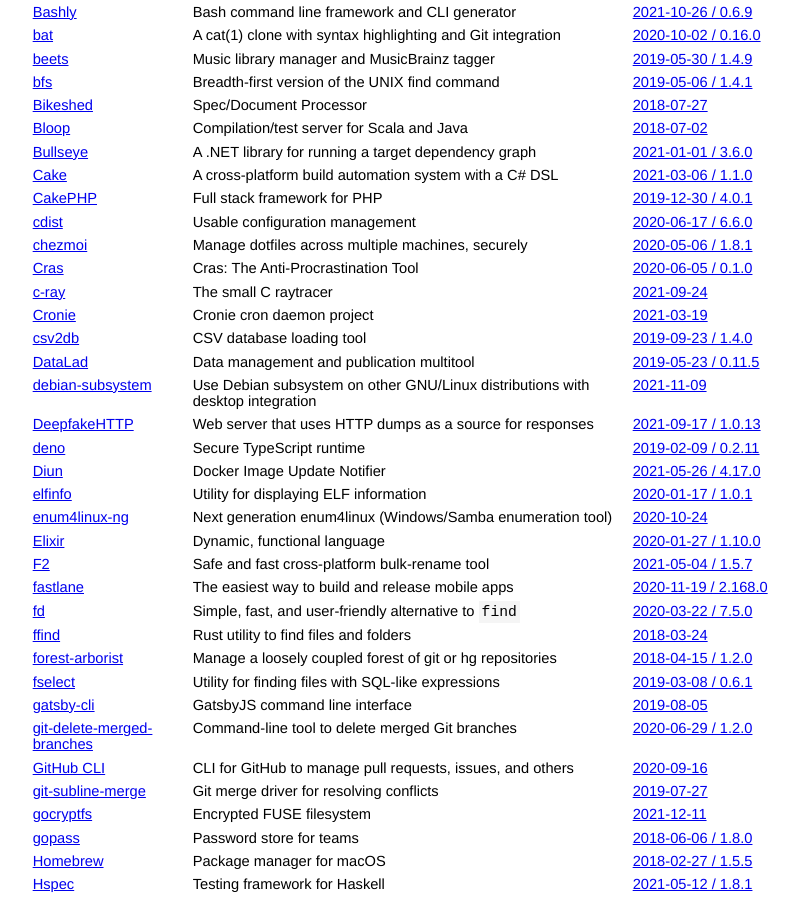
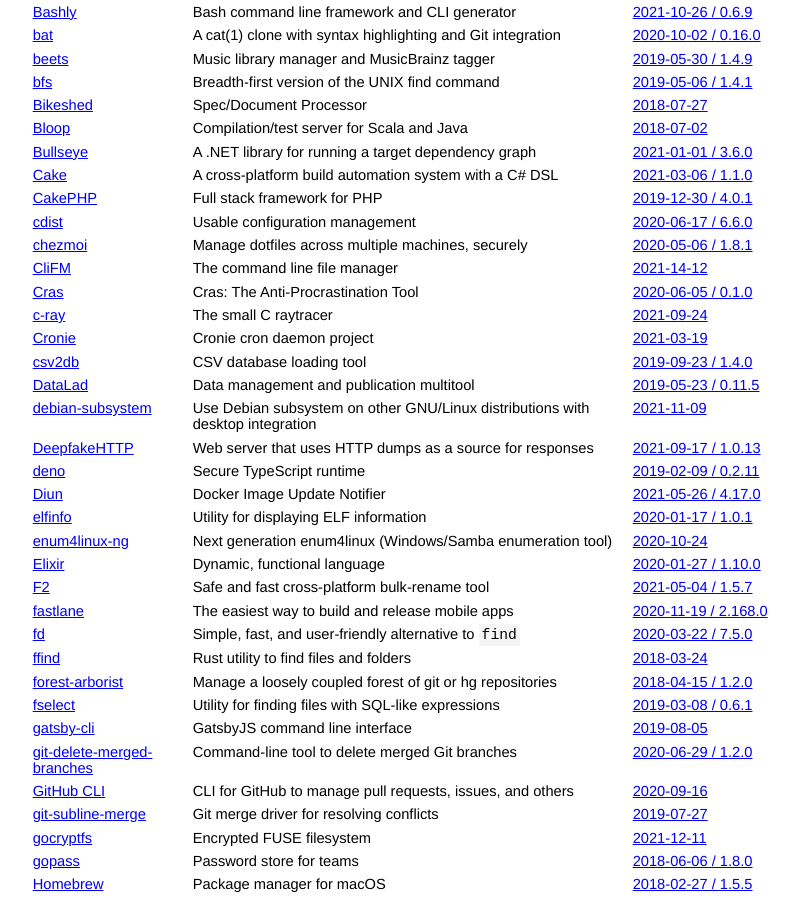
Before and after one commit to jcs/no_color, a Jekyll site: the page built from index.md, in a window 1280 px wide and 900 px high, scrolled down 1712 px. Shown: the whole window, without its empty margins (211-1009 px from the left). Built offline with Jekyll 4.4.1, drawn with Linux system fonts in a browser that asks for light colours; our own code applies the rules of GitHub Pages for plain Markdown files.

Commit message:
Add CliFM (#155)

```diff
--- a/index.md
+++ b/index.md
@@ -113,6 +113,7 @@ color via `NO_COLOR`.
 | [CakePHP](https://github.com/cakephp/cakephp) | Full stack framework for PHP | [2019-12-30 / 4.0.1](https://github.com/cakephp/cakephp/pull/14158) |
 | [cdist](https://www.cdi.st/) | Usable configuration management | [2020-06-17 / 6.6.0](https://code.ungleich.ch/ungleich-public/cdist/-/releases/6.6.0) |
 | [chezmoi](https://chezmoi.io/) | Manage dotfiles across multiple machines, securely | [2020-05-06 / 1.8.1](https://github.com/twpayne/chezmoi/releases/tag/v1.8.1) |
+| [CliFM](https://github.com/leo-arch/clifm) | The command line file manager | [2021-14-12](https://github.com/leo-arch/clifm/commit/c9e0a1384c8f410922731341a3e8ebfe8b98ec27)
 | [Cras](https://sr.ht/~arivigo/cras/) | Cras: The Anti-Procrastination Tool | [2020-06-05 / 0.1.0](https://git.sr.ht/~arivigo/cras/refs/1.0.1) |
 | [c-ray](https://github.com/vkoskiv/c-ray) | The small C raytracer | [2021-09-24](https://github.com/vkoskiv/c-ray/commit/cd321107a650c68bfa62911f8baf691397e28898) |
 | [Cronie](https://github.com/cronie-crond/cronie) | Cronie cron daemon project | [2021-03-19](https://github.com/cronie-crond/cronie/commit/765a745c6497f8cde51c39db7b1bb88686b90a9c) |
```
